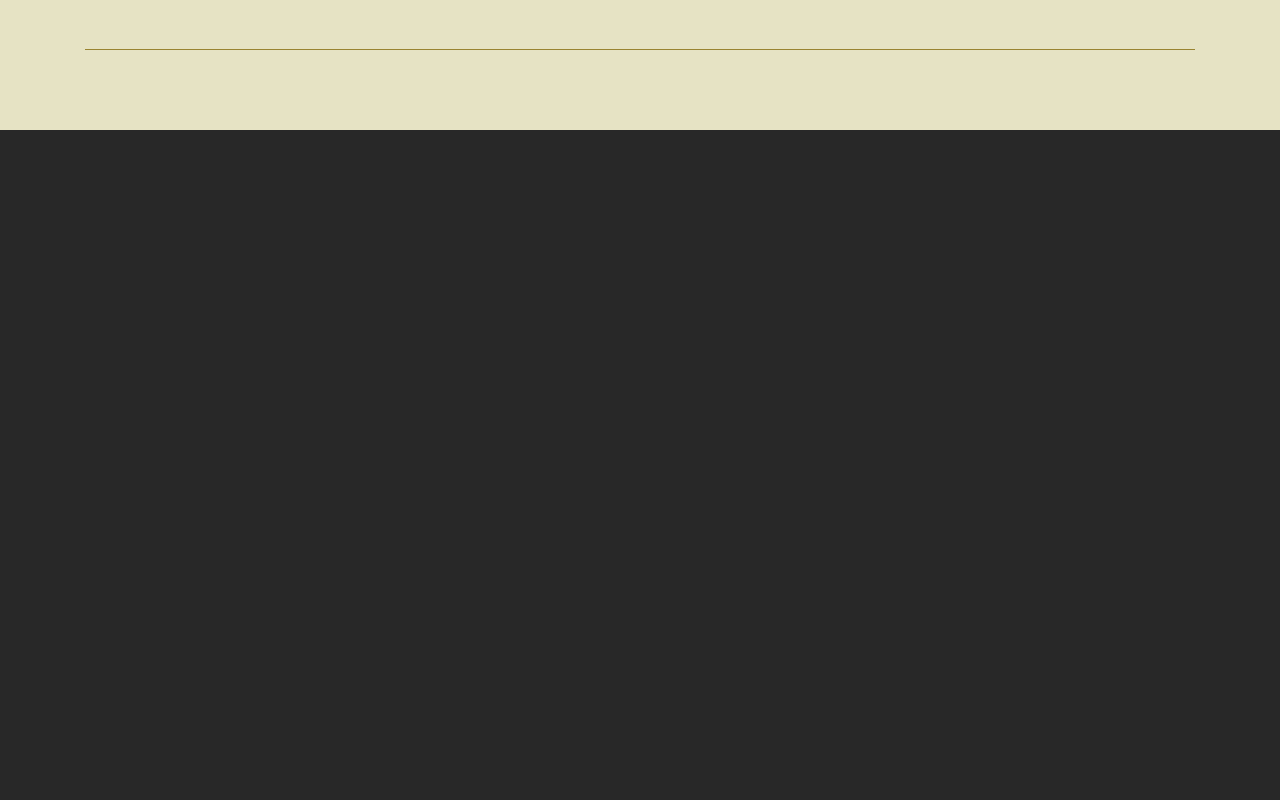
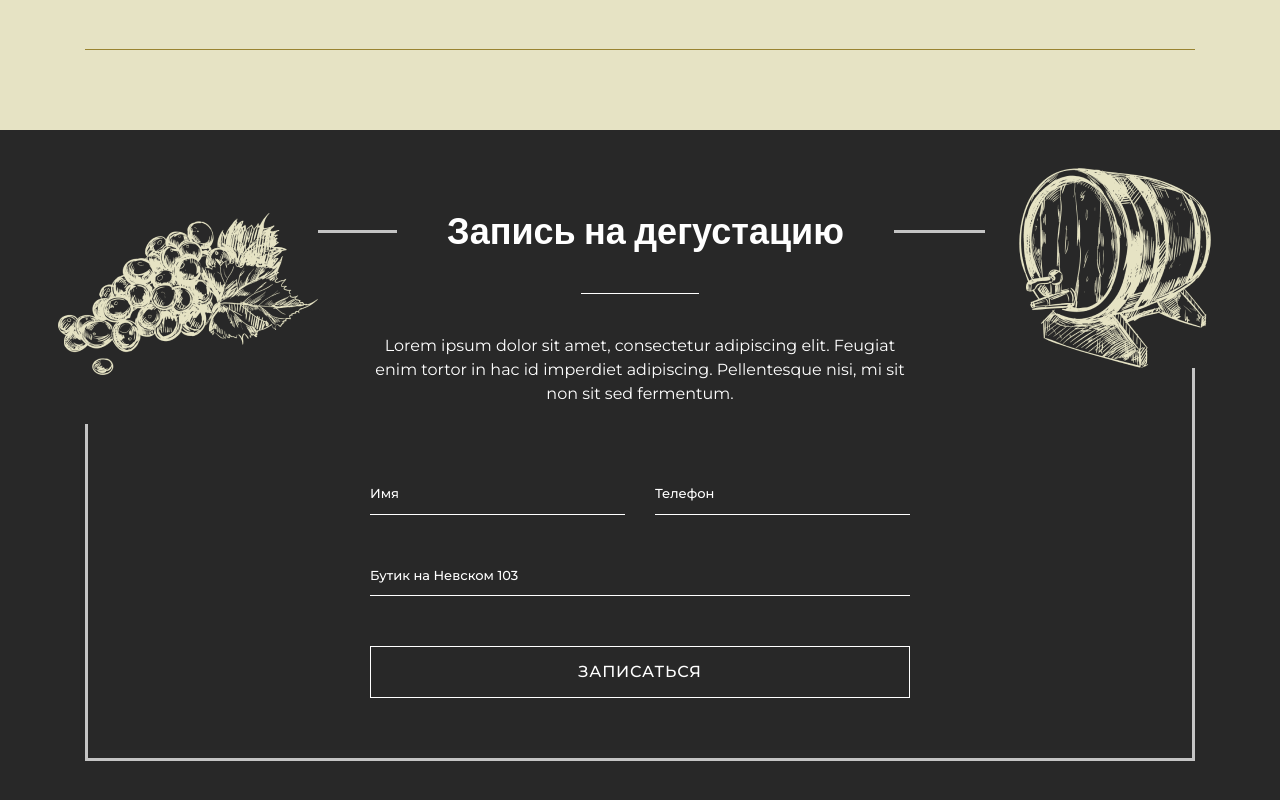
Before and after one commit to Tchander/wines_figma, a Vue app: page / in a window 1280 px wide. Shown: the part 2658-3458 px from the top of the page. Before the commit the page ends 2788 px from the top, so only its background shows below. Built offline with nearby package versions, Linux system fonts and the light colour scheme.

Commit message:
feat: add degustation section

```diff
--- a/src/assets/css/main.css
+++ b/src/assets/css/main.css
@@ -20,3 +20,11 @@
 .wines__btn:hover {
   background: #ac9835;
 }
+.wines-rectangle {
+  width: 100%;
+  border: 3px solid #c4c4c4;
+  box-sizing: border-box;
+  padding: 60px 0;
+  text-align: center;
+  color: #fff;
+}
--- a/src/components/BestTaste.vue
+++ b/src/components/BestTaste.vue
@@ -1,7 +1,7 @@
 <template>
   <div class="wines-best-section">
     <div class="wines-container">
-      <div class="wines-best-rectangle">
+      <div class="wines-best-rectangle wines-rectangle">
         <div class="wines-best__inner-wrapper">
           <div class="wines-best__title">
             Лучший вкус, это вкус долголетнего вина
@@ -38,12 +38,6 @@ export default {
   background: #282828;
   padding: 100px 0;
   .wines-best-rectangle {
-    width: 100%;
-    border: 3px solid #c4c4c4;
-    box-sizing: border-box;
-    padding: 60px 0;
-    text-align: center;
-    color: #fff;
     .wines-best__inner-wrapper {
       width: 100%;
       max-width: 736px;
@@ -55,7 +49,7 @@ export default {
         margin-bottom: 54px;
       }
       .wines-best__line {
-        border-bottom: 1px solid #ffffff;
+        border-bottom: 1px solid #fff;
         width: 21.7%;
         margin: 0 auto 40px auto;
       }
--- /dev/null
+++ b/src/components/Degustation.vue
@@ -0,0 +1,150 @@
+<template>
+  <div class="wines-degustation-section">
+    <div class="wines-container">
+      <div class="wines-degustation-rectangle wines-rectangle">
+        <div class="wines-degustation-rectangle__title">
+          Запись на дегустацию
+        </div>
+        <img
+          src="../assets/images/degustation/degustation_01.png"
+          alt="01"
+          class="wines-degustation-rectangle__image-left"
+        />
+        <img
+          src="../assets/images/degustation/degustation_02.png"
+          alt="02"
+          class="wines-degustation-rectangle__image-right"
+        />
+        <div class="wines-degustation__inner-wrapper">
+          <div class="wines-degustation__line"></div>
+          <div class="wines-degustation__text">
+            Lorem ipsum dolor sit amet, consectetur adipiscing elit. Feugiat
+            enim tortor in hac id imperdiet adipiscing. Pellentesque nisi, mi
+            sit non sit sed fermentum.
+          </div>
+          <form @submit.prevent="" class="wines-degustation-form">
+            <div class="wines-degustation-form__inputs-top">
+              <input type="text" placeholder="Имя" />
+              <input type="text" placeholder="Телефон" />
+            </div>
+            <div class="wines-degustation-form__inputs-bottom">
+              <input type="text" placeholder="Бутик на Невском 103" />
+            </div>
+            <button class="wines-degustation-form__btn">Записаться</button>
+          </form>
+        </div>
+      </div>
+    </div>
+  </div>
+</template>
+
+<script>
+export default {
+  name: "Degustation",
+};
+</script>
+
+<style lang="scss" scoped>
+.wines-degustation-section {
+  background: #282828;
+  padding: 100px 0;
+  .wines-degustation-rectangle {
+    position: relative;
+    .wines-degustation-rectangle__image-left {
+      position: absolute;
+      left: -30px;
+      top: -69px;
+    }
+    .wines-degustation-rectangle__title {
+      position: absolute;
+      top: -31px;
+      left: 28%;
+      font-family: "Playfair Display", sans-serif;
+      font-weight: 700;
+      font-size: 36px;
+      line-height: 150%;
+      text-align: center;
+      color: #ffffff;
+      background: #282828;
+      padding: 0 50px;
+    }
+    .wines-degustation-rectangle__image-right {
+      position: absolute;
+      right: -53px;
+      top: -65px;
+    }
+    .wines-degustation__inner-wrapper {
+      width: 100%;
+      max-width: 540px;
+      margin: 0 auto;
+      .wines-degustation__line {
+        border-bottom: 1px solid #fff;
+        width: 21.85%;
+        margin: 0 auto 40px auto;
+      }
+      .wines-degustation__text {
+        font-size: 16px;
+        line-height: 150%;
+        text-align: center;
+        color: #fff;
+        margin-bottom: 78px;
+      }
+      .wines-degustation-form {
+        .wines-degustation-form__inputs-top {
+          display: flex;
+          justify-content: space-between;
+          margin-bottom: 50px;
+          input {
+            width: 100%;
+            max-width: 255px;
+            background: #282828;
+            color: #fff;
+            font-weight: 500;
+            font-size: 13px;
+            line-height: 150%;
+            padding-bottom: 10px;
+            border-bottom: 1px solid #fff;
+            &::placeholder {
+              color: #fff;
+            }
+          }
+        }
+        .wines-degustation-form__inputs-bottom {
+          margin-bottom: 50px;
+          input {
+            width: 100%;
+            background: #282828;
+            color: #fff;
+            font-weight: 500;
+            font-size: 13px;
+            line-height: 150%;
+            padding-bottom: 10px;
+            border-bottom: 1px solid #fff;
+            &::placeholder {
+              color: #fff;
+            }
+          }
+        }
+        .wines-degustation-form__btn {
+          width: 100%;
+          color: #fff;
+          background: transparent;
+          border: 1px solid #fff;
+          text-transform: uppercase;
+          font-weight: 500;
+          font-size: 16px;
+          line-height: 20px;
+          text-align: center;
+          letter-spacing: 0.05em;
+          padding: 15px 0;
+          transition: ease-in-out 0.35s;
+          &:hover {
+            background: #fff;
+            color: #282828;
+          }
+        }
+      }
+    }
+  }
+}
+</style>
--- a/src/views/Home.vue
+++ b/src/views/Home.vue
@@ -3,6 +3,7 @@
     <header-section />
     <best-taste />
     <collection />
+    <degustation />
   </div>
 </template>
 
@@ -10,8 +11,9 @@
 import HeaderSection from "../components/HeaderSection";
 import BestTaste from "../components/BestTaste";
 import Collection from "../components/Collection";
+import Degustation from "../components/Degustation";
 export default {
   name: "Home",
-  components: { Collection, BestTaste, HeaderSection },
+  components: { Degustation, Collection, BestTaste, HeaderSection },
 };
 </script>
```
